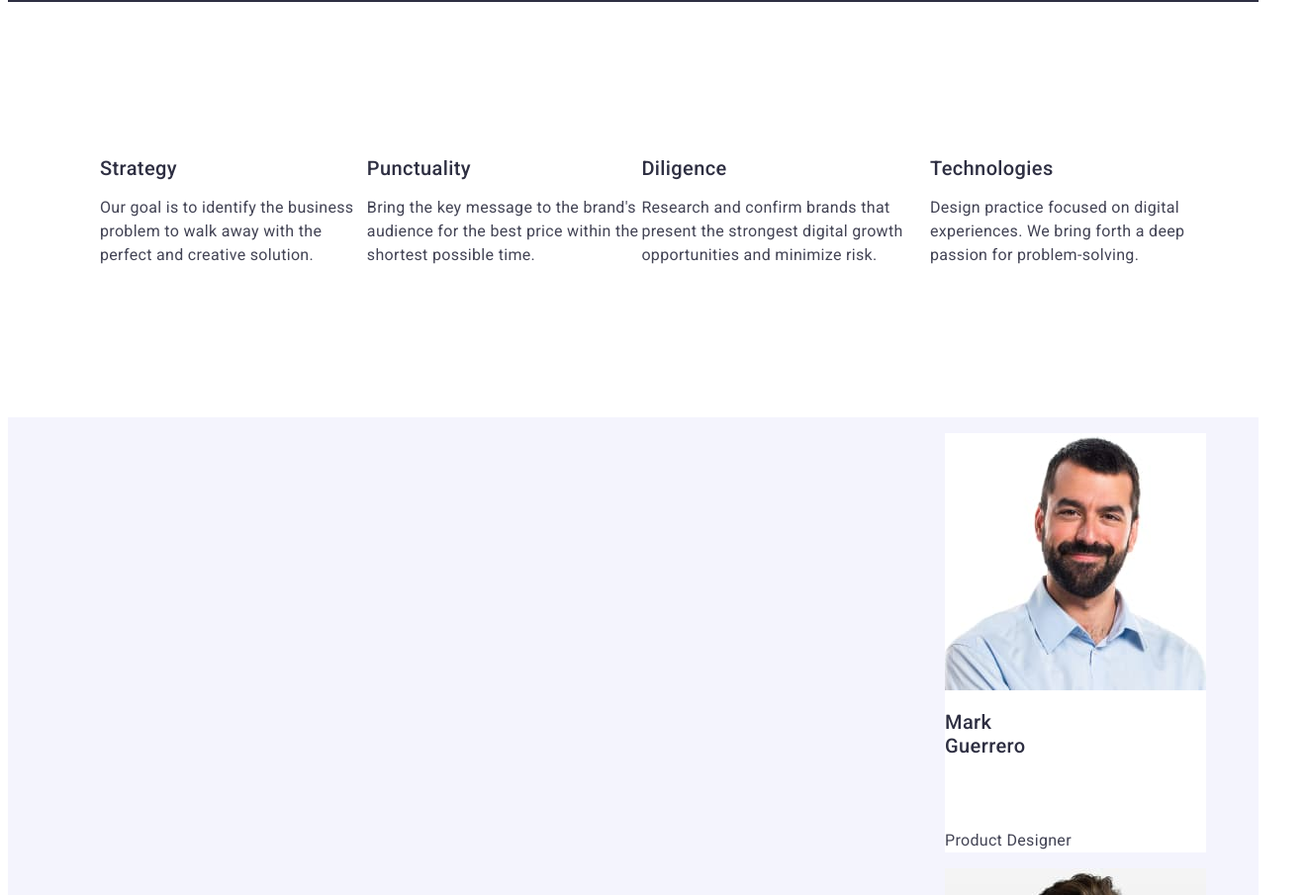
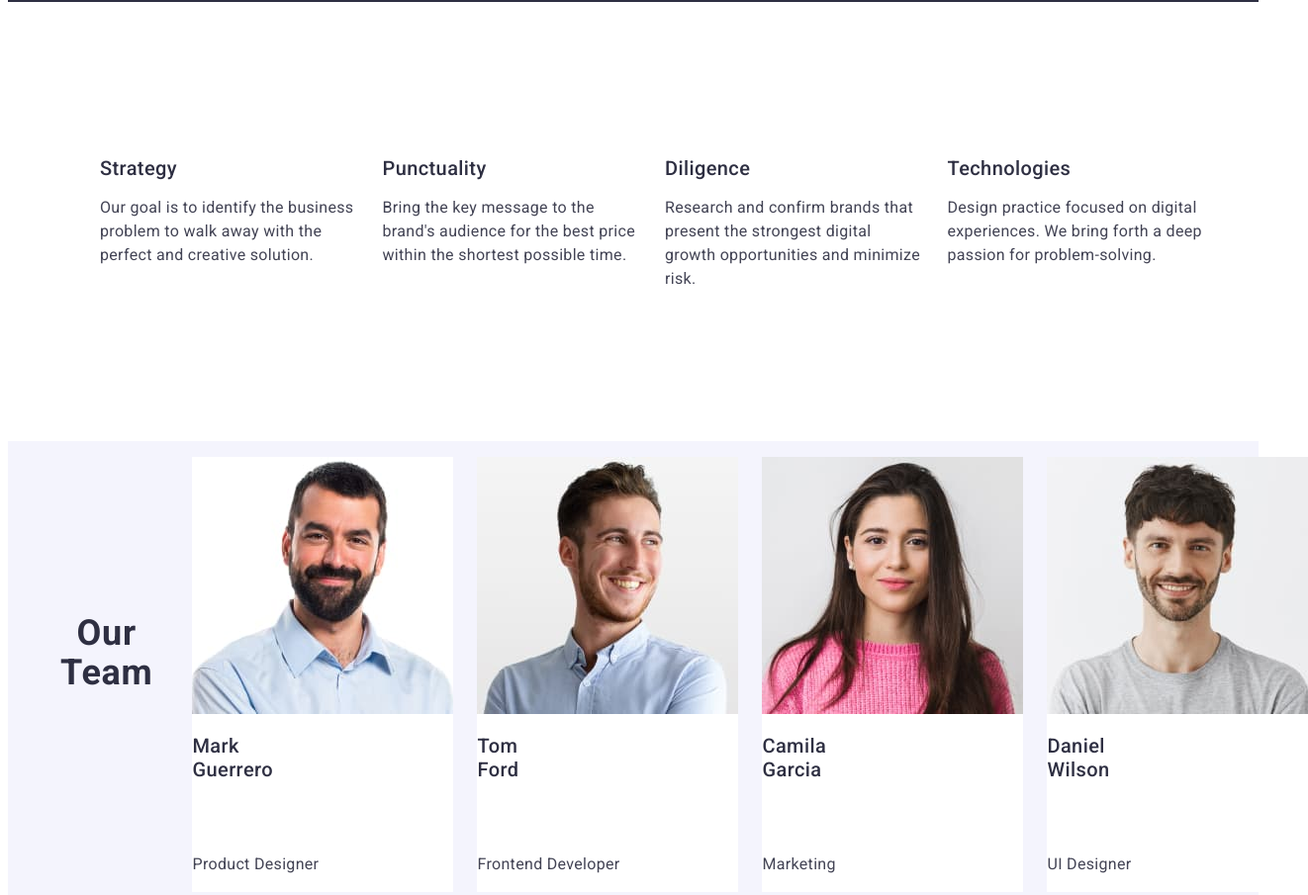
Before and after one commit to Andukr3/goit-markup-hw-03, a plain HTML site: page index.html in a window 1280 px wide. Shown: the part 700-1605 px from the top of the page at 99% size, 1322 px wide, since content can reach past the window. Drawn offline with Linux system fonts and the light colour scheme.

Commit message:
Update styles.css

```diff
--- a/css/styles.css
+++ b/css/styles.css
@@ -167,7 +167,7 @@ border: none;
     font-style: normal;
 }
 .benefits-item{
-    width: calc((100%-72px));
+    width: calc((100% - 72px) /4);
 }
 
 .benefits{
@@ -190,7 +190,7 @@ border: none;
 
 .benefits-list{
 display: flex;
-gap: 24px 0;
+gap: 24px;
 }
 
 .team {
@@ -199,9 +199,17 @@ gap: 24px 0;
 
 .team-member {
     background-color: var(--white);
-
+    width: calc((100% - 72px) /4);
 }
 
+.team-list{
+    display: flex;
+    gap: 24px;
+}
+
+.team-title{
+    margin-bottom: 72px;
+}
 
 .team-member-name {
     font-size: 20px;
```
